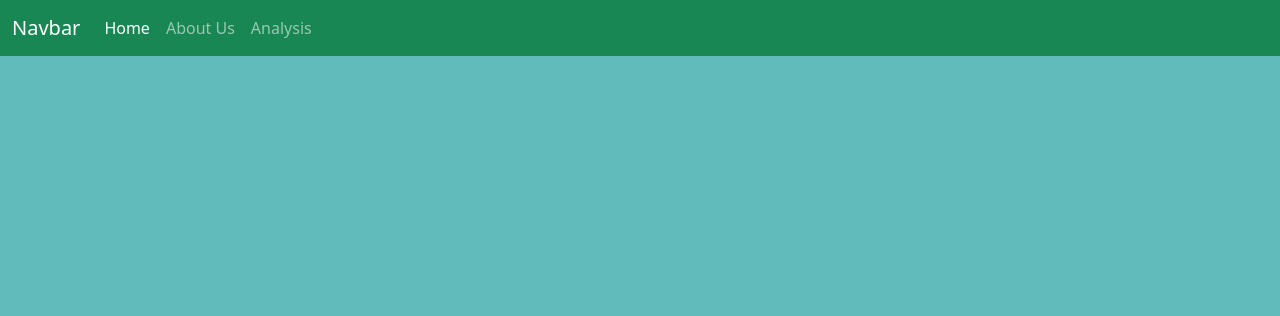
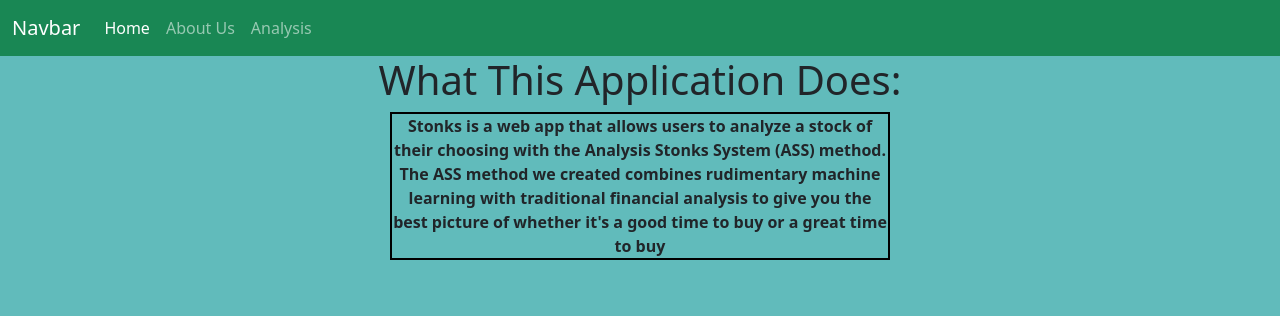
Before and after one commit to ArjunMehta01/stonks, a Flask app: page /about in a window 1280 px wide. Shown: the top 316 px of the page. Run offline with Flask 2, Linux system fonts and the light colour scheme; parts of the project's set-up code (start-up, migrations or seed data) failed here and were passed over; some libraries are stand-ins or nearby versions.

Commit message:
formatting

```diff
--- a/backend/templates/about.html
+++ b/backend/templates/about.html
@@ -1,19 +1,42 @@
 <!DOCTYPE html>
+
+<!-- -->
 
 {% extends "base.html"%}
 {% block body %}
 <style>
     body {
         background-color: rgb(97, 187, 187);
+        text-align: center;
+    }
+
+    .box {
+        border-style: solid;
+        text-align: center;
+        border-color: black;
+        border-width: 2px;
+        width: 500px;
+        margin-left: auto;
+        margin-right: auto;
+    }
+
+    .p1 {
+        text-align: center;
     }
 </style>
 
-<div>
-    <h1></h1>
-</div>
-{% endblock %}
-
-<!-- Stonks is a web app that allows users to analayze a stock of their choosing with the Analysis Stonks System (ASS) method.
+<html>
+    <head class="">
+        <h1>What This Application Does:</h1>
+    </head>
+    <body>
+        <strong>
+        <p class="box p1">
+            Stonks is a web app that allows users to analyze a stock of their choosing with the Analysis Stonks System (ASS) method.
     The ASS method we created combines rudimentary machine learning with traditional financial analysis to give you the best
     picture of whether it's a good time to buy or a great time to buy
- -->
+        </p>
+    </strong>
+    </body>
+</html>
+{% endblock %}
```
Also changed, not shown: backend/templates/home.html (+13 -2 lines).
